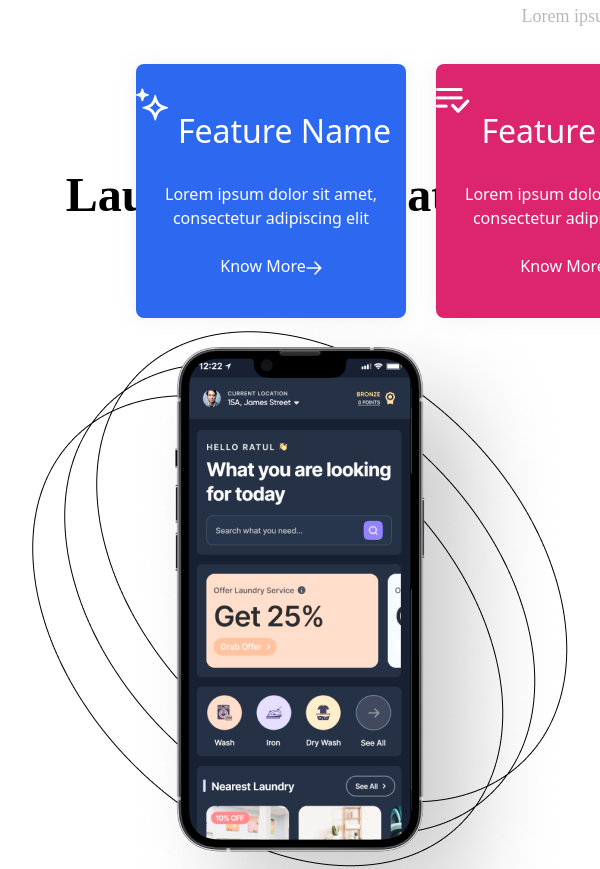
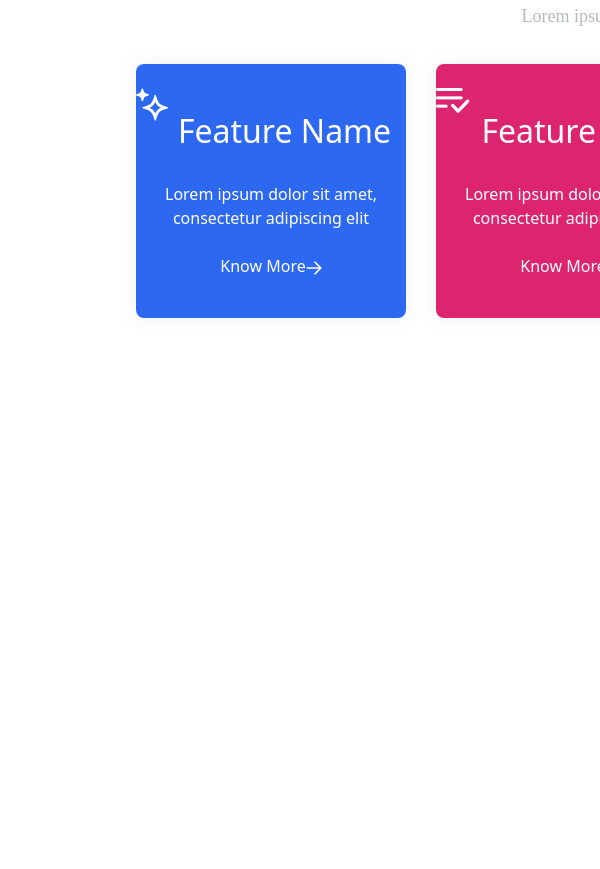
Before and after one commit to Ravali-KM/InternMern, a React (Create React App) app: page / in a window 600 px wide. Shown: the part 880-1749 px from the top of the page. Built offline with nearby package versions, Linux system fonts and the light colour scheme.

Commit message:
sizing for mob view( need changes)

```diff
--- a/src/Bodycomp/comp3.css
+++ b/src/Bodycomp/comp3.css
@@ -16,7 +16,7 @@
         grid-template-columns: 1fr;
         grid-template-rows: auto auto;
         /* height: 100%; */
-        margin-bottom: 3%;
+        margin-bottom: 5%;
     }
 
     .first-column {
@@ -105,6 +105,12 @@
         flex-direction: column;
         padding-left: 3%;
         padding: 2%;
+        /* margin-top: 85%;
+        margin-bottom: 10%; */
+    }
+    .Comp3{
+        margin-top: 200%;
+        margin-bottom: 10%;
     }
 }
 
@@ -121,7 +127,7 @@ ul li::marker{
 .subh{
     font-family: 'Red Hat Display';
     font-style: normal;
-    /* font-weight: 500; */
+    font-weight: 500;
     font-size: 18px;
     line-height: 28px;
     /* identical to box height, or 156% */
```
